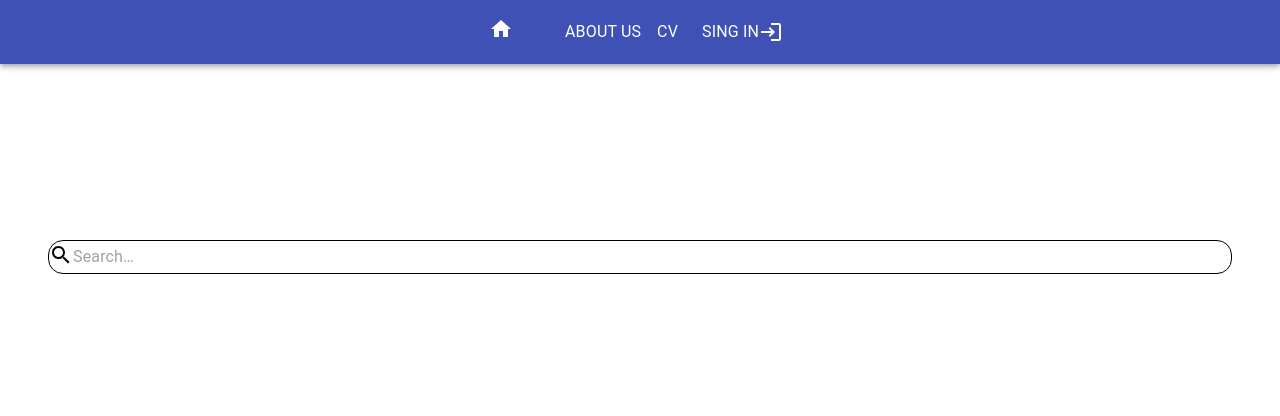
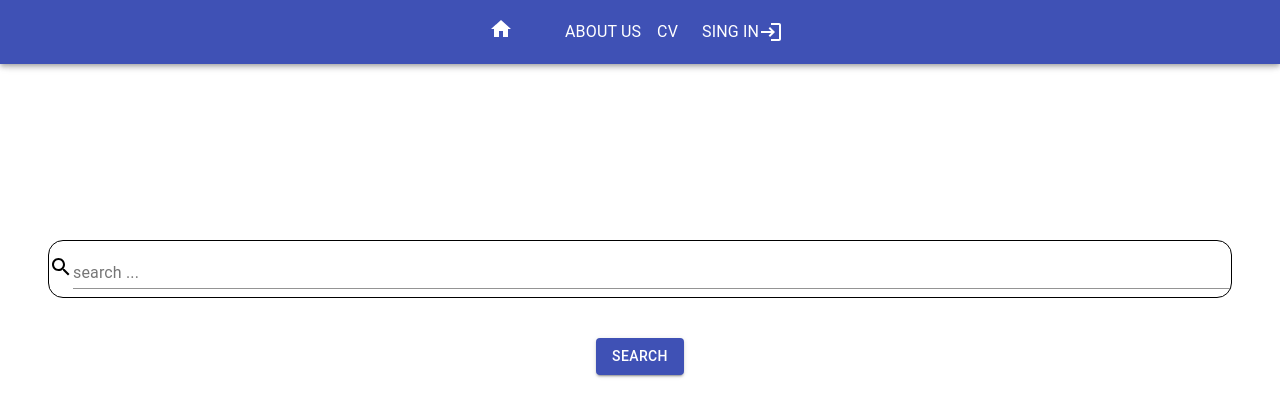
Before and after one commit to asreal089/cvbuilder, a Next.js app: page /cv in a window 1280 px wide. Shown: the top 416 px of the page. Built offline with nearby package versions, Linux system fonts and the light colour scheme; no server answers.

Commit message:
Add api de busca de CVs, melhoria de layout da busca, falta funcionadlidade de busca na tela

```diff
--- a/components/seachCvs.tsx
+++ b/components/seachCvs.tsx
@@ -1,10 +1,28 @@
-import React from "react";
+import React, { useState } from "react";
 
-import { Container, InputBase } from "@material-ui/core";
+import { Button, Container, TextField } from "@material-ui/core";
 import SearchIcon from "@mui/icons-material/Search";
 import styles from "../styles/Home.module.css";
 
+
+
+
+
+
 function SearchCV(): JSX.Element {
+
+  // search input field with useState
+  const [search, setSearch] = useState("");
+  const [searchResults, setSearchResults] = useState([]);
+
+
+  function searchCVs() {
+
+    console.log("searchCVs");
+    console.log(search);
+
+  }
+
   return (
     <Container className="container">
       <div className={styles.searchBoxContainer}>
@@ -12,13 +30,24 @@ function SearchCV(): JSX.Element {
           <div className={styles.searchIcon}>
             <SearchIcon />
           </div>
-          <InputBase
-            placeholder="Search…"
-            className={styles.seachinput}
-            inputProps={{ "aria-label": "search" }}
-          />
+          <TextField
+                  name="skill"
+                  className="habilidade campoFull campoComPadding"
+                  type="text"
+                  label="search ..."
+                  variant="standard"
+                  onChange={e => setSearch(e.target.value)}
+                />
+
         </div>
       </div>
+
+
+      <div className={styles.searchButton}>
+          <Button variant="contained" color="primary" onClick={searchCVs}>
+            Search
+          </Button>
+        </div>
     </Container>
   );
 }
--- a/pages/api/cv/index.ts
+++ b/pages/api/cv/index.ts
@@ -15,8 +15,10 @@ export default function handler(req: NextApiRequest, res: NextApiResponse) {
   const handleCase: ResponseFuncs = {
     // RESPONSE FOR GET REQUESTS
     GET: async (req: NextApiRequest, res: NextApiResponse) => {
+
       const { CV } = await connectToDatabase()
       res.json(await CV.find({}).catch(catcher))
+
     },
     // RESPONSE POST REQUESTS
     POST: async (req: NextApiRequest, res: NextApiResponse) => {
--- /dev/null
+++ b/pages/api/search.ts
@@ -0,0 +1,40 @@
+import { NextApiRequest, NextApiResponse } from "next";
+import { getSession } from "next-auth/react";
+import { connectToDatabase } from "../../util/db/mongodb";
+import { ResponseFuncs } from "../../util/models/types";
+
+export default function handler(req: NextApiRequest, res: NextApiResponse) {
+  const method: keyof ResponseFuncs = req.method as keyof ResponseFuncs;
+
+  const catcher = (error: Error) => res.status(400).json({ error });
+
+  const handleCase: ResponseFuncs = {
+    // RESPONSE FOR GET REQUESTS
+    GET: async (req: NextApiRequest, res: NextApiResponse) => {
+      const { query } = req;
+      const keywords = query.keywords
+        ? (query.keywords as string).split(",")
+        : [];
+      // Connect to MongoDB
+      const { CV } = await connectToDatabase();
+
+      // Use the $or operator to search for multiple keywords
+      const searchQuery = {
+        $or: keywords.map((keyword) => ({
+          titulo_palavras_chave: {
+            $elemMatch: {
+              $regex: new RegExp(keyword, 'i'), // Case-insensitive partial string match
+            },
+          },
+        })),
+      };
+
+      const searchResults = await CV.find(searchQuery).exec();
+      res.json(searchResults);
+    },
+  };
+
+  const response = handleCase[method];
+  if (response) response(req, res);
+  else res.status(400).json({ error: "No Response for This Request" });
+}
--- a/styles/Home.module.css
+++ b/styles/Home.module.css
@@ -157,3 +157,14 @@
 .searchBoxContainer{
   padding-top: 20vh;
 }
+
+.searchButton{
+  display: flex;
+  flex-direction: column;
+  padding-top: 5vh ;
+  align-items: center;
+  justify-items: center;
+  align-self: center;
+  justify-self: center;
+
+}
--- a/styles/globals.css
+++ b/styles/globals.css
@@ -117,7 +117,6 @@ button:hover {
 
 .register{
   align-self: center;
-
 }
 
 .heading {
```
